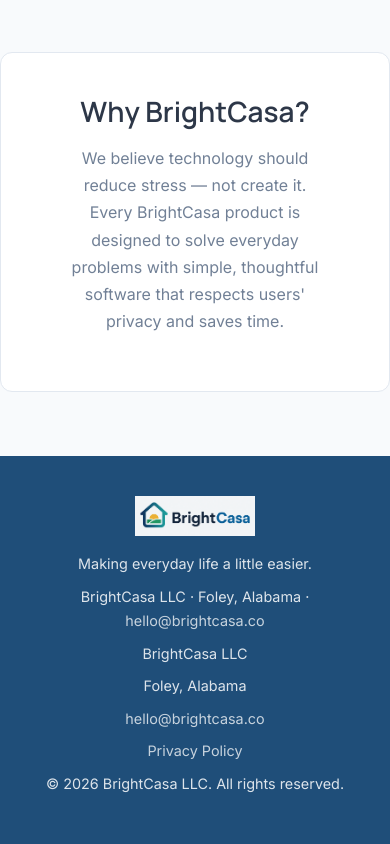
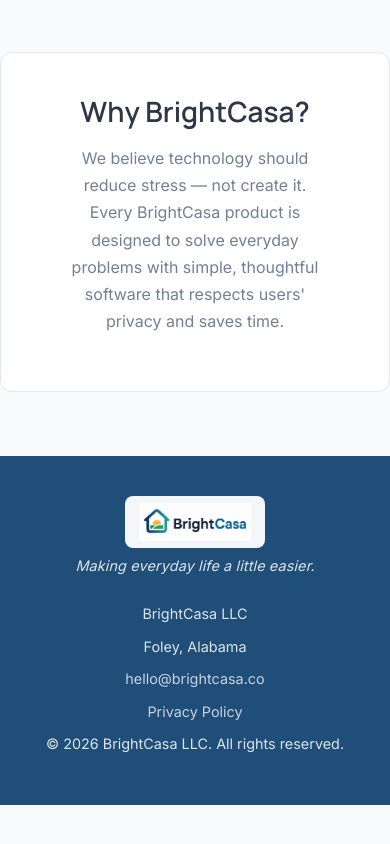
Before and after one commit to maryusabest1966/brightcasa-web, a plain HTML site: page index.html in a window 390 px wide. Shown: the part 1355-2199 px from the top of the page. After the commit the page ends 2160 px from the top, so only its background shows below. Drawn offline with Linux system fonts and the light colour scheme.

Commit message:
fix: footer rebrand — logo pill, tagline, responsive info, remove footer-sub

```diff
--- a/assets/css/styles.css
+++ b/assets/css/styles.css
@@ -213,6 +213,33 @@ section:last-child {
   color: #FFFFFF;
   text-align: center;
   padding: var(--spacing-lg) var(--spacing-md);
+}
+
+/* ── Footer brand block ─────────────────────────────────────────── */
+.footer-brand {
+  margin-bottom: var(--spacing-md);
+}
+
+.footer-tagline {
+  font-size: 0.88rem;
+  color: rgba(255, 255, 255, 0.70);
+  margin: 6px 0 0;
+  font-style: italic;
+  letter-spacing: 0.01em;
+}
+
+/* ── Footer company info ────────────────────────────────────────── */
+.footer-info--desktop {
+  display: none;
+}
+
+.footer-info--mobile p {
+  margin-bottom: 2px;
+}
+
+@media (min-width: 640px) {
+  .footer-info--desktop { display: block; }
+  .footer-info--mobile  { display: none; }
 }
 
 .site-footer p {
@@ -621,13 +648,6 @@ section:last-child {
   padding: 4px 0;
 }
 
-/* ── Footer sub line ───────────────────────────────────────────── */
-.footer-sub {
-  margin-top: 6px;
-  font-size: 0.82rem;
-  opacity: 0.65;
-}
-
 /* ── Logo images ────────────────────────────────────────────────── */
 .nav-logo {
   height: 52px;
@@ -636,15 +656,17 @@ section:last-child {
 }
 
 .footer-logo-wrap {
-  margin-bottom: 16px;
+  margin-bottom: 6px;
 }
 
 .footer-logo {
-  height: 40px;
-  width: auto;
+  width: 140px;
+  height: auto;
   display: block;
   margin: 0 auto;
-  opacity: 0.95;
+  background: rgba(255, 255, 255, 0.95);
+  border-radius: 8px;
+  padding: 7px 14px;
 }
 
 /* ── Privacy Policy page ────────────────────────────────────────── */
```
